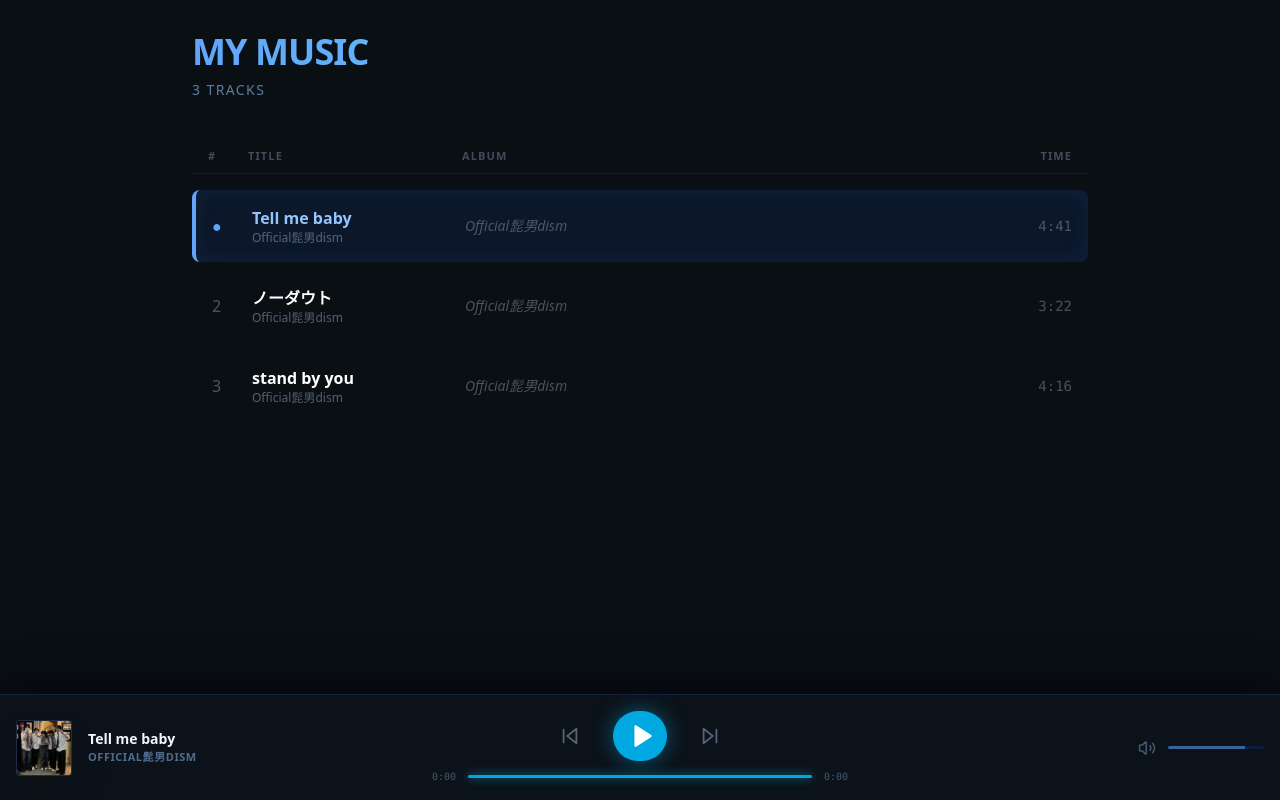
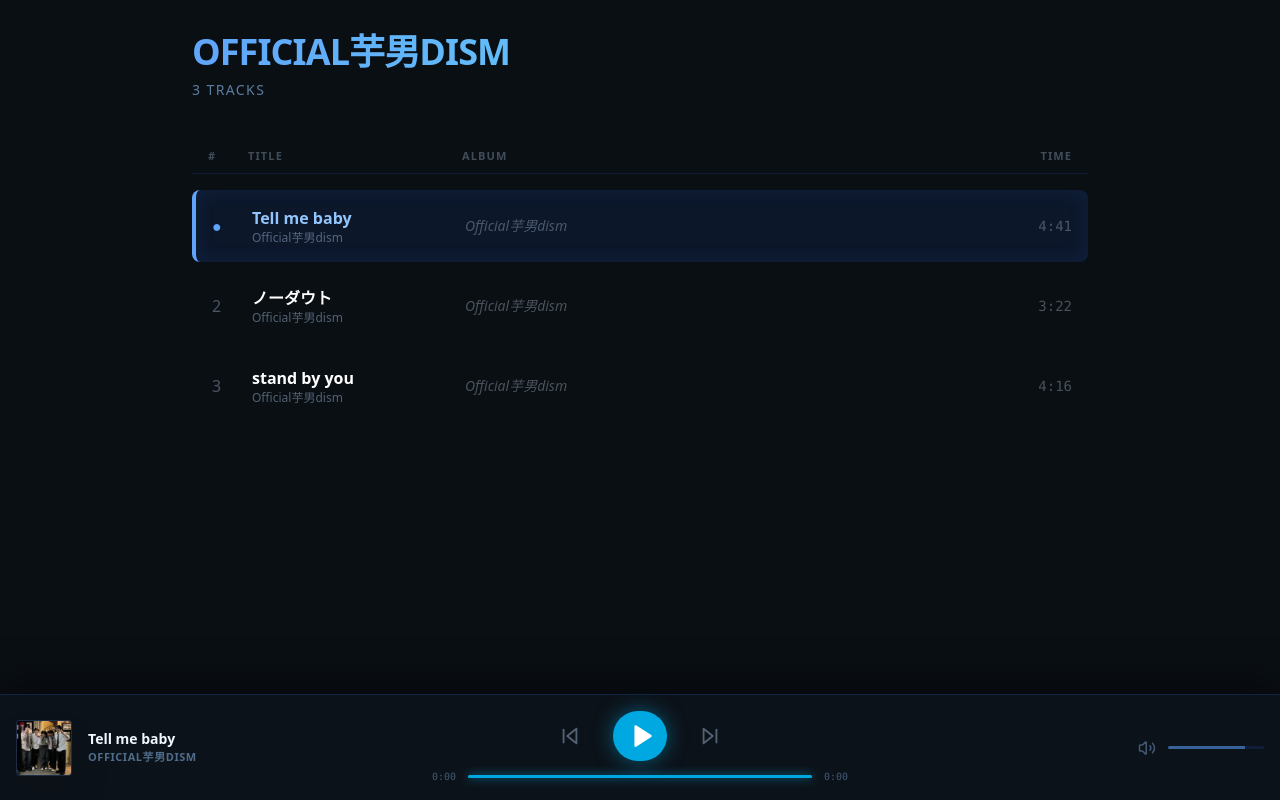
Before and after one commit to kazushige15/my-band-player, a Next.js app: page / in a window 1280 px wide. Built offline with nearby package versions, Linux system fonts and the light colour scheme.

Commit message:
Update to Official芋男dism

```diff
--- a/app/page.tsx
+++ b/app/page.tsx
@@ -9,7 +9,7 @@
     title: "Tell me baby",
     src: "/tell me baby.mp3",
     cover: "/jacket.jpg",
-    album: "Official髭男dism",
+    album: "Official芋男dism",
     duration: "4:41"
   },
   {
@@ -17,7 +17,7 @@
     title: "ノーダウト",
     src: "/ノーダウト.mp3",
     cover: "/jacket.jpg",
-    album: "Official髭男dism",
+    album: "Official芋男dism",
     duration: "3:22"
   },
   {
@@ -25,7 +25,7 @@
     title: "stand by you",
     src: "/stand by you.mp3",
     cover: "/jacket.jpg",
-    album: "Official髭男dism",
+    album: "Official芋男dism",
     duration: "4:16"
   },
 ];
@@ -37,7 +37,7 @@
     <main className="min-h-screen bg-[#0a0f14] text-white p-8 pb-32 font-sans">
       <header className="mb-10 max-w-4xl mx-auto">
         <h1 className="text-4xl font-bold tracking-tight mb-2 bg-gradient-to-r from-blue-400 to-cyan-300 bg-clip-text text-transparent uppercase">
-          My Music
+          Official芋男dism
         </h1>
         <p className="text-blue-300/60 text-sm font-medium tracking-widest">
           {PLAYLIST.length} TRACKS
@@ -45,7 +45,6 @@
       </header>
 
       <div className="max-w-4xl mx-auto">
-        {/* 見出し */}
         <div className="grid grid-cols-[24px_1fr_2fr_1fr] gap-4 px-4 py-2 text-blue-200/30 text-[11px] font-bold uppercase tracking-widest border-b border-blue-900/30 mb-4">
           <div>#</div>
           <div>Title</div>
@@ -53,7 +52,6 @@
           <div className="text-right">Time</div>
         </div>
 
-        {/* 曲リスト */}
         {PLAYLIST.map((track, index) => (
           <div
             key={track.id}
@@ -71,7 +69,7 @@
               <span className={`font-bold truncate ${currentTrack.id === track.id ? 'text-blue-300' : 'text-white'}`}>
                 {track.title}
               </span>
-              <span className="text-xs text-blue-200/40">Official髭男dism</span>
+              <span className="text-xs text-blue-200/40">Official芋男dism</span>
             </div>
             <div className="text-sm text-blue-100/30 italic truncate">{track.album}</div>
             <div className="text-right text-sm text-blue-100/30 font-mono">{track.duration}</div>
--- a/components/AudioPlayer.tsx
+++ b/components/AudioPlayer.tsx
@@ -61,18 +61,16 @@
     <div className="fixed bottom-0 left-0 right-0 bg-[#0d131a]/95 backdrop-blur-xl border-t border-blue-900/40 p-4 text-white z-50 shadow-[0_-10px_40px_rgba(0,0,0,0.5)]">
       <div className="max-w-screen-xl mx-auto flex items-center justify-between">
 
-        {/* 左側：曲情報 */}
         <div className="flex items-center gap-4 w-1/3">
           <div className="w-14 h-14 bg-gray-800 rounded shadow-2xl overflow-hidden border border-blue-900/20">
              <img src={cover} alt={title} className="w-full h-full object-cover" />
           </div>
           <div className="min-w-0">
             <div className="text-sm font-bold truncate text-blue-50">{title}</div>
-            <div className="text-[11px] text-blue-300/50 font-bold uppercase tracking-wider">Official髭男dism</div>
+            <div className="text-[11px] text-blue-300/50 font-bold uppercase tracking-wider">Official芋男dism</div>
           </div>
         </div>
 
-        {/* 中央：コントロール */}
         <div className="flex flex-col items-center gap-2 w-1/3">
           <div className="flex items-center gap-8">
             <SkipBack size={22} className="text-blue-200/40 hover:text-blue-300 cursor-pointer transition" />
@@ -85,7 +83,6 @@
             <SkipForward size={22} className="text-blue-200/40 hover:text-blue-300 cursor-pointer transition" />
           </div>
 
-          {/* シークバー */}
           <div className="w-full max-w-md flex items-center gap-3 text-[10px] font-mono text-blue-300/40">
             <span>{formatTime(seek)}</span>
             <div
@@ -101,7 +98,6 @@
           </div>
         </div>
 
-        {/* 右側：音量 */}
         <div className="flex justify-end items-center gap-3 w-1/3">
           <Volume2 size={18} className="text-blue-300/40" />
           <div className="w-24 h-[3px] bg-blue-900/30 rounded-full overflow-hidden">
```
